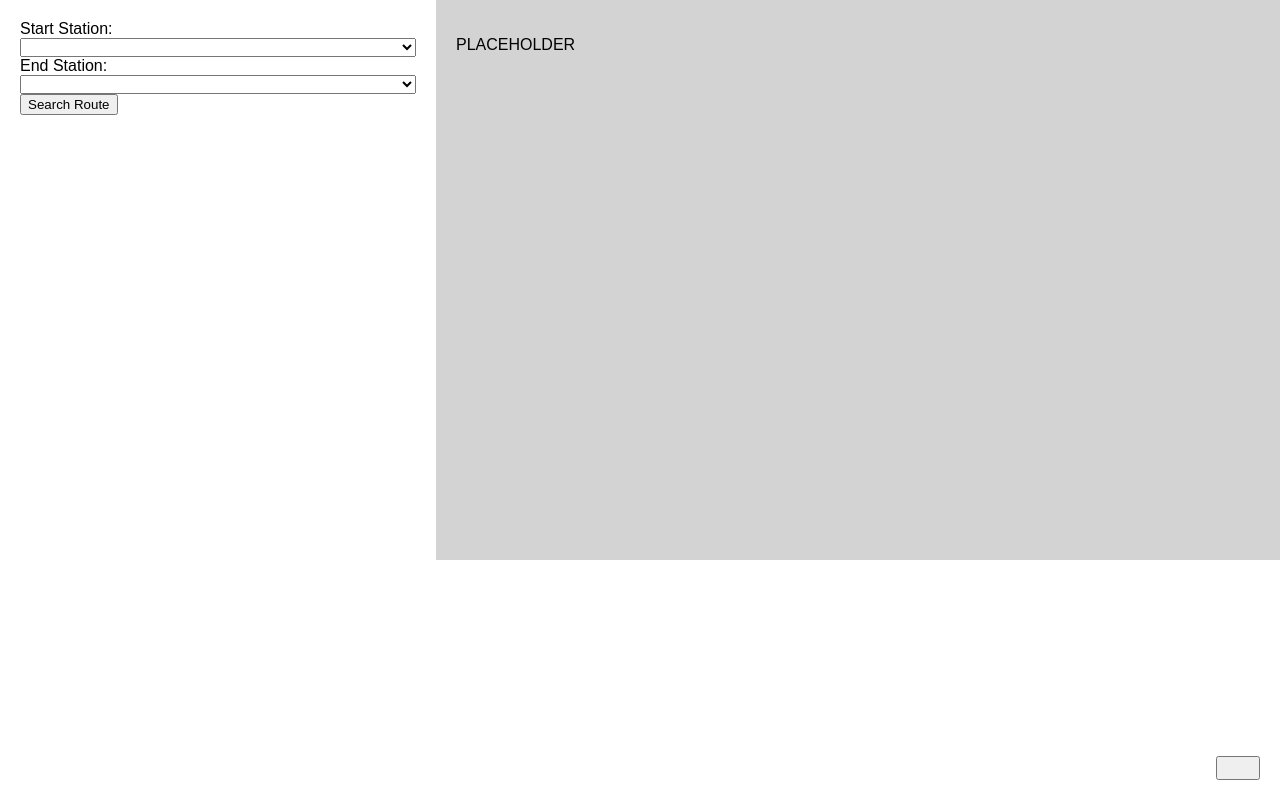
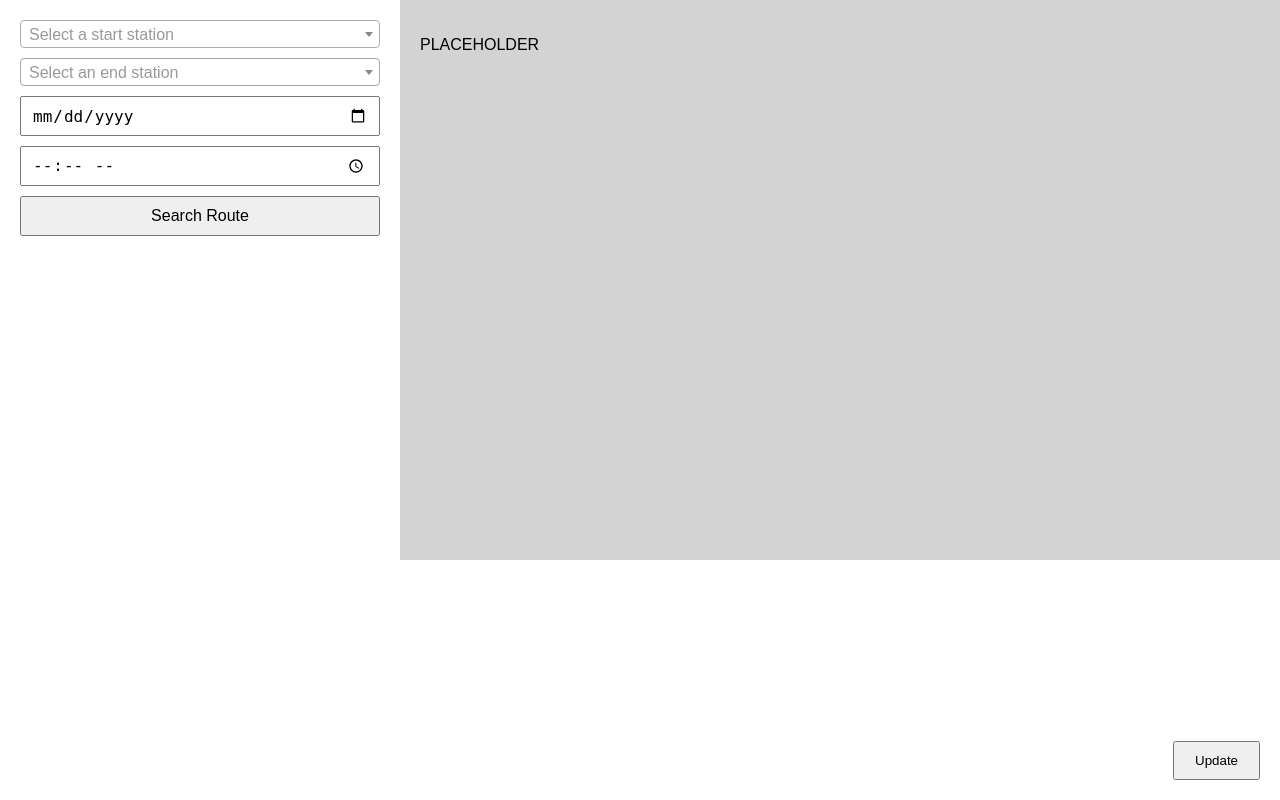
Before and after one commit to junaet16/NEA, a Flask app: page /main in a window 1280 px wide. Run offline with Flask 3, Linux system fonts and the light colour scheme; a user stored in the database is signed in; lists and menus that the app fills with data are empty; some libraries are stand-ins or nearby versions.

Commit message:
Finished first third of the main page

```diff
--- a/finalFiles/main.py
+++ b/finalFiles/main.py
@@ -1,8 +1,11 @@
 from flask import Flask, render_template, request, session, redirect, url_for, jsonify
 import login
+import sqlite3
+from datetime import datetime
+import getResults
 
 app = Flask(__name__)
-app.secret_key = "idk"
+app.secret_key = "VERY_SECRET_KEY"
 
 
 def setUpConfig(app, databaseFile):
@@ -31,19 +34,100 @@ def loginPage():
     return render_template("login.html", message=message)
 
 
-@app.route('/main', methods=['GET', 'POST'])
+@app.route('/main', methods=['GET', 'POST']) #Need to uncomment out the validation for correct time
 def mainPage():
+    if "username" not in session:
+        return redirect(url_for("loginPage"))
+
+    databaseFile = app.config["DATABASE_FILE"]
     username = session["username"]
 
-    return render_template("mainPage.html")
+    error = None
+    startStationLines = None
+    endStationLines = None
+
+    if request.method == 'POST':
+        start = request.form.get('start')
+        end = request.form.get('end')
+        date = request.form.get('date')
+        time = request.form.get('time')
+        selectedTime = datetime.strptime(f"{date} {time}", "%Y-%m-%d %H:%M")
+
+        if start == end:
+            error = "Start and end stations must be different"
+        #ADD ELIF STATEMENT HERE
+        else:
+            dateObject = datetime.strptime(date, "%Y-%m-%d")
+            passInDate = dateObject.strftime("%d/%m/%Y")
+
+            startStationLines = getLines(start, databaseFile)
+            endStationLines = getLines(end, databaseFile)
+
+            resultsObject = getResults.main(passInDate, time, start, end, databaseFile, username)
+
+
+    return render_template(
+        "mainPage.html",
+        error=error,
+        startLines=startStationLines,
+        endLines=endStationLines,
+    )
+
+
+def getLines(stationName, databaseFile):
+    connection = sqlite3.connect(databaseFile)
+    cursor = connection.cursor()
+
+    cursor.execute("""
+        SELECT Lines.LineName
+        FROM Lines
+        JOIN StationLineRelationships
+            ON Lines.LineID = StationLineRelationships.LineID
+        JOIN Stations
+            ON StationLineRelationships.NaPTAN = Stations.NaPTAN
+        WHERE Stations.StationName = ?
+        ORDER BY Lines.LineName
+        """, (stationName,))
+
+    results = cursor.fetchall()
+
+    connection.close()
+
+    returnList = [resultTuple[0] for resultTuple in results]
+
+    return returnList
 
 
 @app.route("/get_stations")
 def get_stations():
+    databaseFile = app.config["DATABASE_FILE"]
     searchTerm = request.args.get("search", "")
+
+    connection = sqlite3.connect(databaseFile)
+    cursor = connection.cursor()
+
+    cursor.execute("""
+        SELECT StationName
+        FROM Stations
+        WHERE StationName LIKE ?
+        ORDER BY StationName
+        LIMIT 20
+    """, (f"%{searchTerm}%",))
+
+    rows = cursor.fetchall()
+    connection.close()
+
+    results = [
+        {"id": StationName, "text": StationName}
+        for StationName in rows
+    ]
+
+    returnJson = jsonify(results)
+    return returnJson
 
 
 if __name__ == '__main__':
     databaseFile = "final.db"
+    getLines("Stonebridge Park", databaseFile)
     setUpConfig(app, databaseFile)
     app.run()
--- a/finalFiles/static/mainPageStyle.css
+++ b/finalFiles/static/mainPageStyle.css
@@ -9,18 +9,38 @@
 }
 
 .inputSection {
-    width: 33%;
+    width: 30%;
     padding: 20px;
 }
 
+.theForm {
+    display: flex;
+    flex-direction: column;
+    gap: 10px;
+}
+
+.inputSection select,
+.inputSection input,
 .submitButton {
     width: 100%;
-    padding: 10px;
+    height: 40px;
+    padding: 5px 10px;
+    font-size: 16px;
+    box-sizing: border-box;
+}
+
+.dateTimeContainer {
+    display: flex;
+    flex-direction: column;
+    gap: 10px;
+}
+
+.submitButton {
     cursor: pointer;
 }
 
 .outputSection {
-    width: 67%;
+    width: 70%;
     padding: 20px;
     background-color: lightgray;
 }
@@ -32,3 +52,33 @@
     padding: 10px 20px;
     cursor: pointer;
 }
+
+.select2-container {
+    width: 100% !important;
+}
+
+.select2-container--default .select2-selection--single {
+    height: 40px;
+    display: flex;
+    align-items: center;
+    box-sizing: border-box;
+}
+
+.select2-container--default
+.select2-selection--single
+.select2-selection__rendered {
+    line-height: 40px;
+    padding-left: 10px;
+}
+
+.select2-container--default
+.select2-selection--single
+.select2-selection__arrow {
+    height: 40px;
+}
+
+.errorMessage {
+    color: red;
+    font-size: 14px;
+    margin-top: 5px;
+}
--- a/finalFiles/templates/mainPage.html
+++ b/finalFiles/templates/mainPage.html
@@ -2,11 +2,19 @@
 <html lang="en">
 <head>
     <meta charset="UTF-8">
-    <title>Title</title>
+    <title>Route Search</title>
+
     <link rel="stylesheet" href="{{ url_for('static', filename='mainPageStyle.css') }}">
+
     <script src="https://code.jquery.com/jquery-3.6.0.min.js"></script>
-    <link href="https://cdn.jsdelivr.net/npm/select2@4.1.0-rc.0/dist/css/select2.min.css" rel="stylesheet" />
-    <script src="https://cdn.jsdelivr.net/npm/select2@4.1.0-rc.0/dist/js/select2.min.js"></script>
+
+    <link
+        href="https://cdn.jsdelivr.net/npm/select2@4.1.0-rc.0/dist/css/select2.min.css"
+        rel="stylesheet"
+    />
+    <script
+        src="https://cdn.jsdelivr.net/npm/select2@4.1.0-rc.0/dist/js/select2.min.js">
+    </script>
 </head>
 
 <body class="body">
@@ -14,15 +22,57 @@
     <div class="mainContainer">
 
         <div class="inputSection">
-            <form method="POST">
+            <form method="POST" class="theForm">
 
-                <label for="start">Start Station:</label>
-                <select id="start" name="start" style="width: 100%"></select>
+                <select id="start" name="start" required></select>
 
-                <label for="end">End Station:</label>
-                <select id="end" name="end" style="width: 100%"></select>
+                <select id="end" name="end" required></select>
 
-                <button type="submit" class="searchButton">Search Route</button>
+                <div class="dateTimeContainer">
+                    <input
+                        type="date"
+                        id="date"
+                        name="date"
+                        required
+                    >
+
+                    <input
+                        type="time"
+                        id="time"
+                        name="time"
+                        required
+                    >
+                </div>
+
+                <button type="submit" class="submitButton">
+                    Search Route
+                </button>
+
+                {% if error %}
+                    <p class="errorMessage">{{ error }}</p>
+                {% endif %}
+
+                <div class="stationLinesDisplay">
+                    {% if startLines %}
+                        <h3>{{ request.form.start }}: </h3>
+                        <ul class="startStationList">
+                            {% for line in startLines %}
+                                <li>{{ line }}</li>
+                            {% endfor %}
+                        </ul>
+                    {% endif %}
+
+                    {% if endLines %}
+                        <h3>{{ request.form.end }}: </h3>
+                        <ul class="endStationList">
+                            {% for line in endLines %}
+                                <li>{{ line }}</li>
+                            {% endfor %}
+                        </ul>
+                    {% endif %}
+                </div>
+
+
             </form>
         </div>
 
@@ -32,9 +82,8 @@
 
     </div>
 
-    <button class="updateButton"></button>
+    <button class="updateButton">Update</button>
 
+    <script src="{{ url_for('static', filename='mainPageScript.js') }}"></script>
 </body>
-
-<script src="{{ url_for('static', filename='mainPageStyle.js') }}"></script>
 </html>
```
